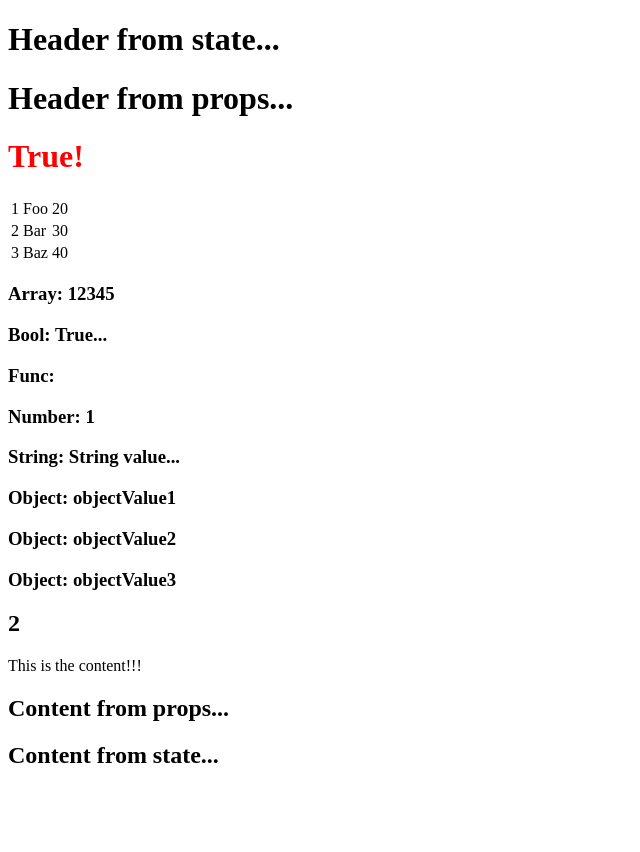
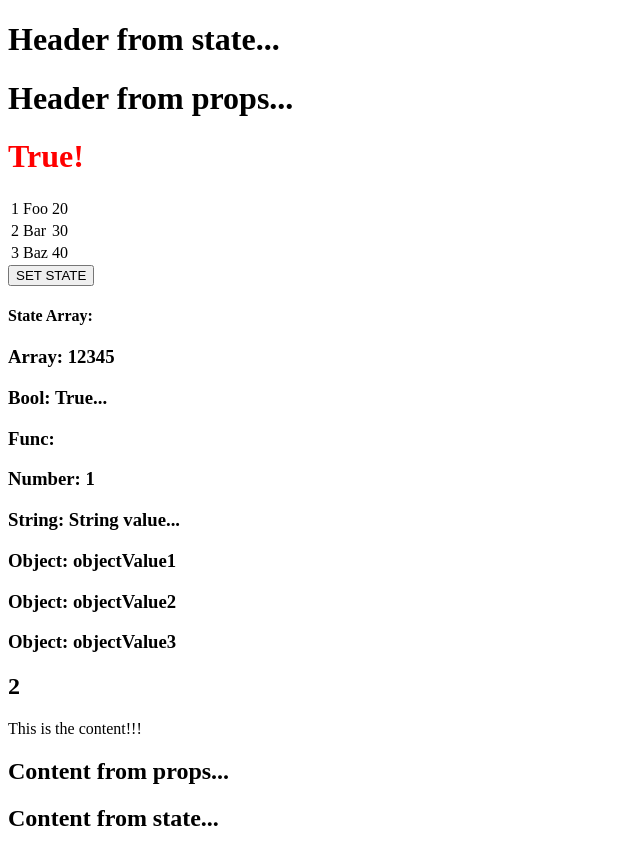
Before and after one commit to thej123/reactor, a React (Create React App) app in the folder my-app-ui/: page / in a window 1280 px wide. Shown: the whole page, without its empty margins (0-640 px from the left). Before the commit the page ends 800 px from the top, so only its background shows below. Built offline with nearby package versions, Linux system fonts and the light colour scheme.

Commit message:
setStateHandler setup

```diff
--- a/my-app-ui/src/App.jsx
+++ b/my-app-ui/src/App.jsx
@@ -22,12 +22,20 @@ class App extends React.Component {
                     "age":"40"
                 }
             ],
+            datatwo: [],
             header: "Header from state...",
             content: "Content from state...",
             headerProp: "Header from props...",
             contentProp: "Content from props..."
         }
-    }
+        this.setStateHandler = this.setStateHandler.bind(this)
+    };
+    setStateHandler() {
+        let item = "setState..."
+        let myArray = this.state.datatwo.slice();
+            myArray.push(item);
+        this.setState({datatwo: myArray})
+    };
     render() {
         return (
             <div>
@@ -38,6 +46,8 @@ class App extends React.Component {
                         {this.state.data.map((person, i) => <TableRow key = {i} data = {person}/>)}
                     </tbody>
                 </table>
+                <button onClick = {this.setStateHandler}>SET STATE</button>
+                <h4>State Array: {this.state.datatwo}</h4>
                 <h3>Array: {this.props.propArray}</h3>
                 <h3>Bool: {this.props.propBool ? "True..." : "False..."}</h3>
                 <h3>Func: {this.props.propFunc}</h3>
```
